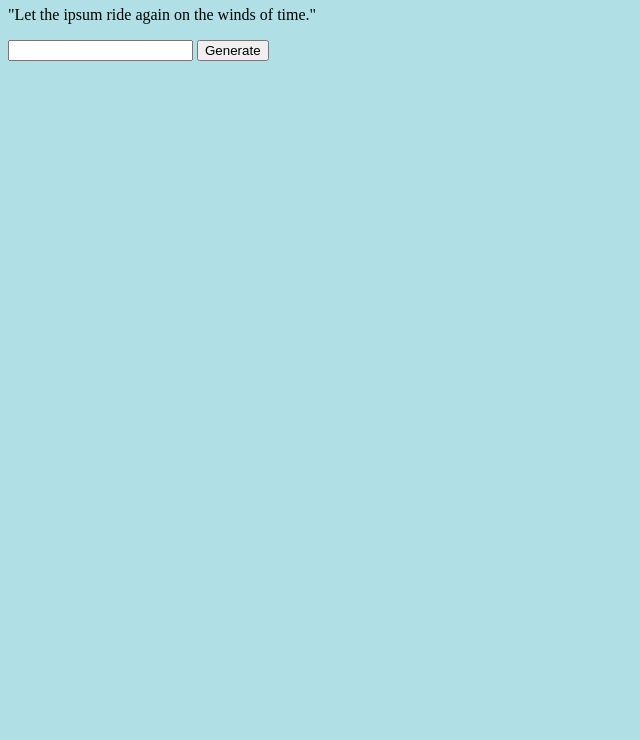
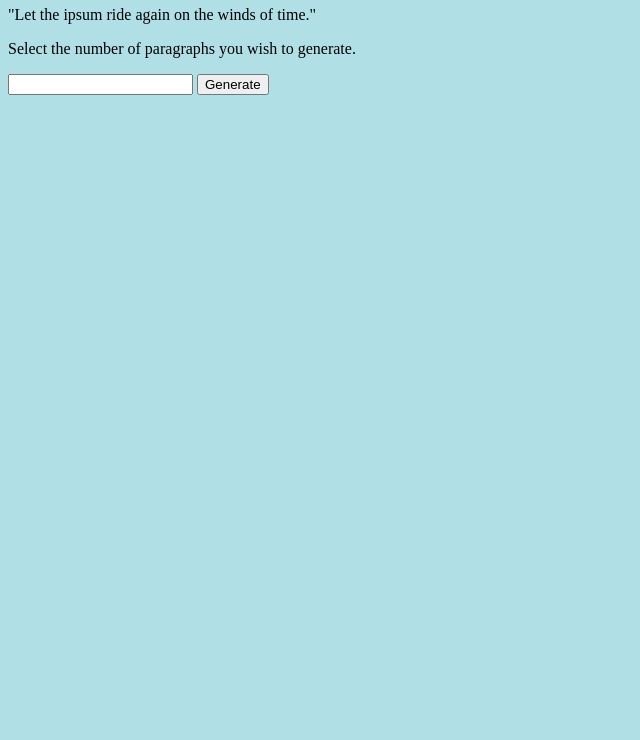
Before and after one commit to mattwright42/wot-lorem-ipsum, a website: page public/index.html in a window 1280 px wide. Shown: the part 60-800 px from the top of the page, without its empty margins (0-640 px from the left). Drawn offline with Linux system fonts and the light colour scheme.

Commit message:
adds some instructions for clarity

```diff
--- a/public/index.html
+++ b/public/index.html
@@ -9,6 +9,9 @@
     <p class="description">"Let the ipsum ride again on the winds of time."</p>
 
     <form action="/" method="POST">
+      <p class="description">
+        Select the number of paragraphs you wish to generate.
+      </p>
       <input type="number" class="paragraph-number" name="numberOfParagraphs" />
       <input type="submit" value="Generate" class="generate-button" />
     </form>
```
